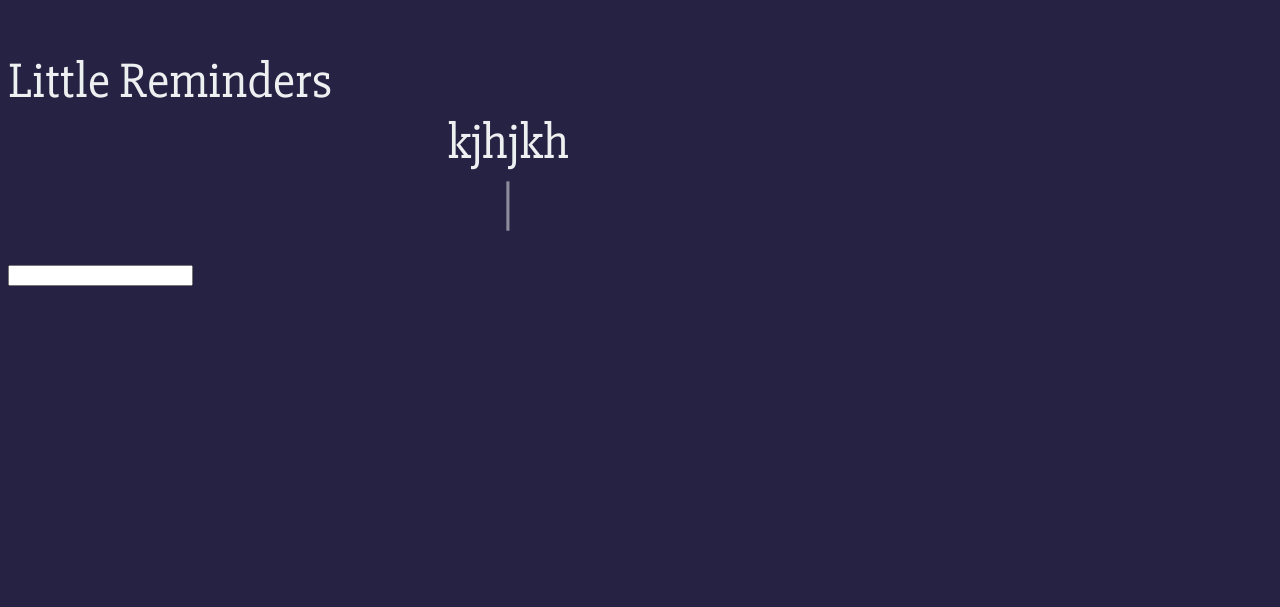
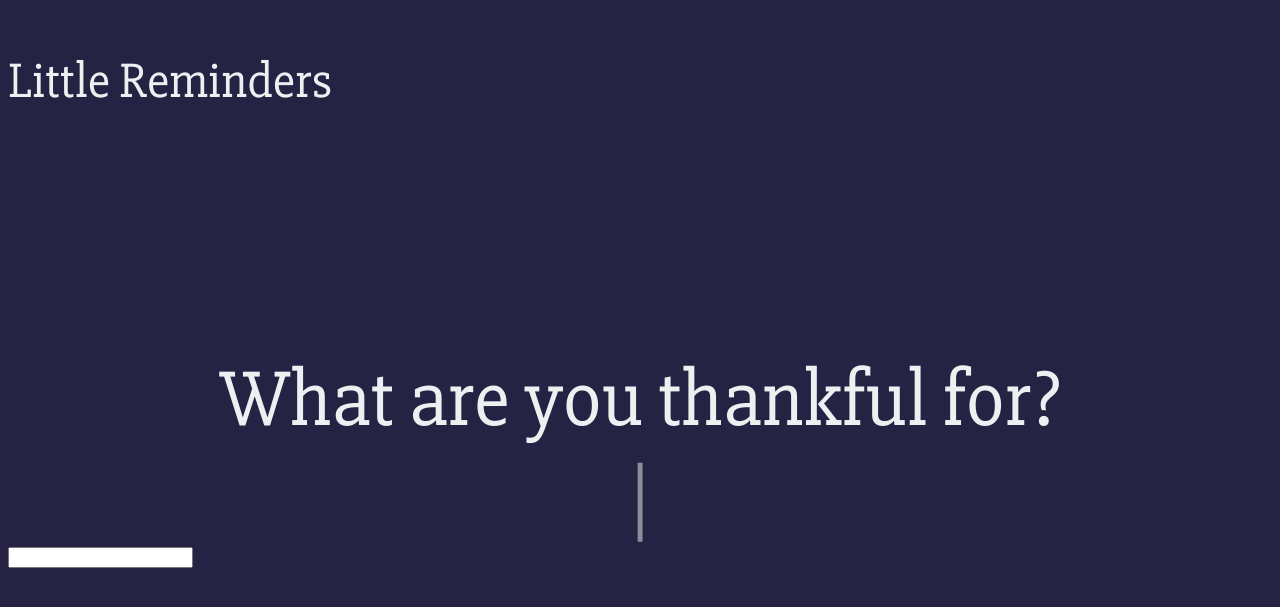
Before and after one commit to ctinaa/littlereminders, a plain HTML site: page index.html in a window 1280 px wide. Shown: the part 149-756 px from the top of the page. Drawn offline with Linux system fonts and the light colour scheme.

Commit message:
centering text

```diff
--- a/index.html
+++ b/index.html
@@ -7,18 +7,22 @@
 	<div class = "parent">
 		<div class = "child">
 		Little Reminders
+		</div>
+		<div class ="thankful-script">
 		<!-- Typed JS -->
 		<script src="jquery-1.11.3.min.js"></script>
 		<script src="typed.js"></script>
 		<script>
 		  $(function(){
 		      $(".element").typed({
-		        strings: ["jhghjghj", "kjhjkh"],
+		        strings: ["What are you thankful for?"],
 		        typeSpeed: 30
 		      });
 		  });
 		</script>
+
 		<center><div class="element"></div> </center>
+		</div>
 		<!-- End Typed JS  -->
 		<div class ="phrase">
 			<form>
--- a/style.css
+++ b/style.css
@@ -16,6 +16,11 @@ body {
 	transform: 			translateY(-50%);*/
 }
 
+.thankful-script {
+	color: #ECF0F1;
+	font-size: 80px;
+
+}
 /*Typed JS*/
 .typed-cursor{
     opacity: 1;
```
